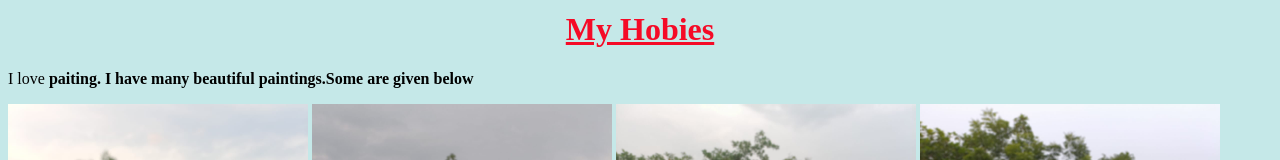
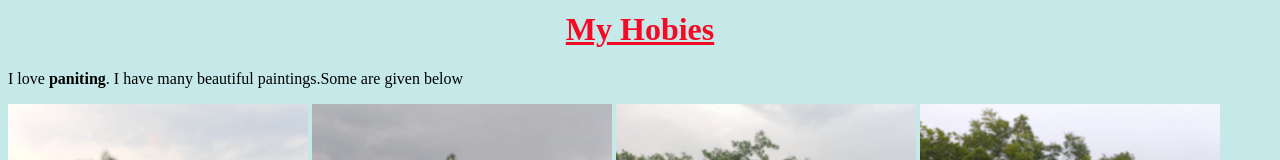
Before and after one commit to Ehtisham9198/eram, a plain HTML site: page index.html in a window 1280 px wide. Shown: the part 774-934 px from the top of the page. Drawn offline with Linux system fonts and the light colour scheme.

Commit message:
Update index.html

```diff
--- a/index.html
+++ b/index.html
@@ -30,7 +30,7 @@
         <td>81%</td>
     </table>
     <h1 class="eram6" style="color: #f50a26;;">My Hobies</h1>
-    <p class="eram2">I love <b>paiting</>. I have many beautiful paintings.Some are given below</p>
+    <p class="eram2">I love <b>paniting</b>. I have many beautiful paintings.Some are given below</p>
     <img src="./IMG-20221211-WA0028.jpg " alt="image1" height="350" width="300" >
     <img src="./IMG-20221211-WA0025.jpg" alt="" height="350" width="300">
     <img src="./IMG-20221211-WA0026.jpg" alt="" height="350" width="300">
```
